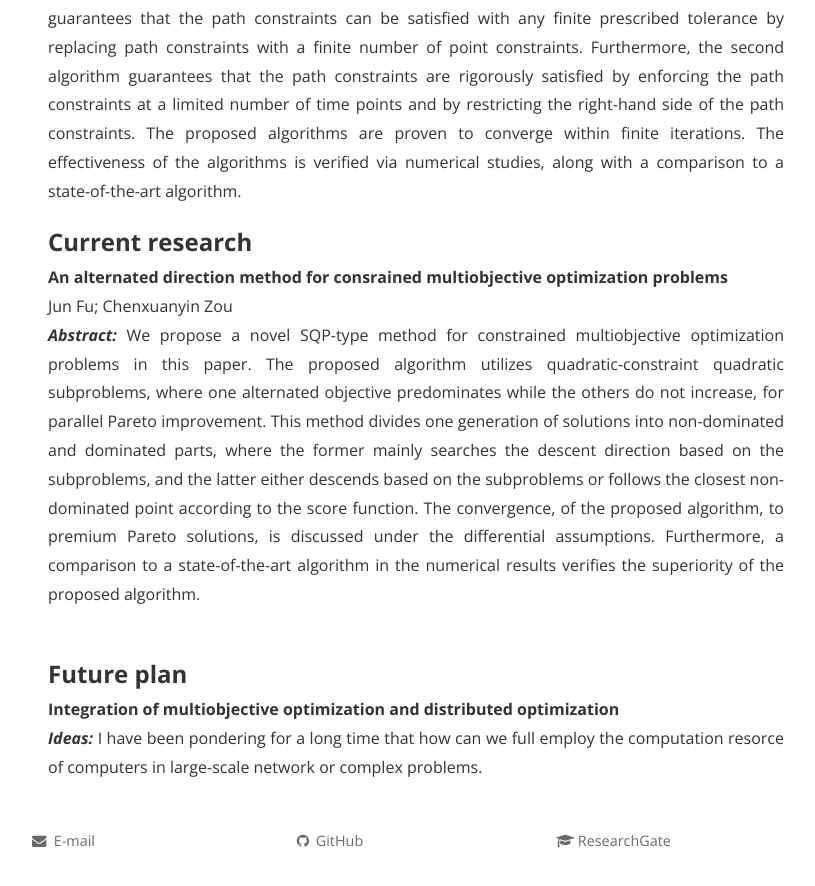
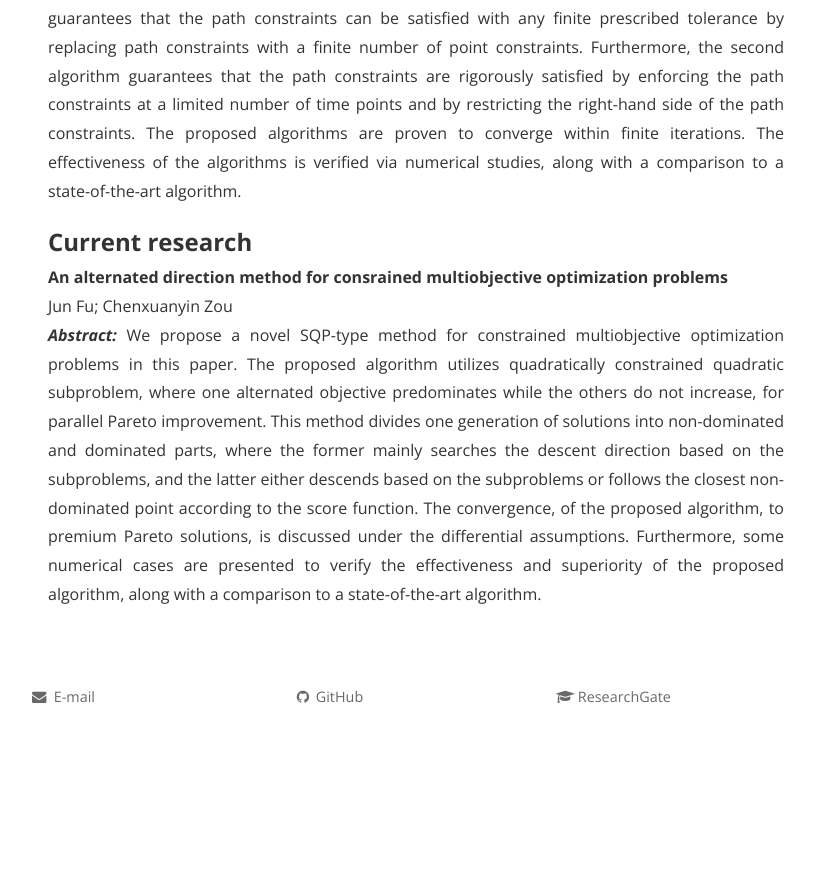
Before and after one commit to zcxy-academic/zcxy-academic.github.io, a Jekyll site: the page built from research.html, in a window 1280 px wide and 900 px high, scrolled down 662 px. Shown: the top 886 px of the window, without its empty margins (224-1039 px from the left). Built offline with Jekyll 4.4.1, drawn with Linux system fonts in a browser that asks for light colours; nearby versions of some CDN libraries; comment, search, counter and statistics services are not loaded; a style sheet for code colours, icons or effects is not loaded; after the commit the page ends 1418 px from its top, so only the background shows below that.

Commit message:
Update research.html

```diff
--- a/research.html
+++ b/research.html
@@ -14,9 +14,4 @@ Multiobjective optimization, Optimal control, and semi-infinite programming</p><
 
 <font size="+2"><strong> Current research</strong></font><br>
 <strong>An alternated direction method for consrained multiobjective optimization problems</strong><br>Jun Fu; Chenxuanyin Zou<br>
-<p style="text-align:justify"><b><i>Abstract: </i></b>We propose a novel SQP-type method for constrained multiobjective optimization problems in this paper. The proposed algorithm utilizes quadratic-constraint quadratic subproblems, where one alternated objective predominates while the others do not increase, for parallel Pareto improvement. This method divides one generation of solutions into non-dominated and dominated parts, where the former mainly searches the descent direction based on the subproblems, and the latter either descends based on the subproblems or follows the closest non-dominated point according to the score function. The convergence, of the proposed algorithm, to premium Pareto solutions, is discussed under the differential assumptions. Furthermore, a comparison to a state-of-the-art algorithm in the numerical results verifies the superiority of the proposed algorithm.</p><br>
-
-
-<font size="+2"><strong> Future plan</strong></font><br>
-<strong>Integration of multiobjective optimization and distributed optimization</strong>
-<p style="text-align:justify"><b><i>Ideas: </i></b>I have been pondering for a long time that how can we full employ the computation resorce of computers in large-scale network or complex problems.
+<p style="text-align:justify"><b><i>Abstract: </i></b>We propose a novel SQP-type method for constrained multiobjective optimization problems in this paper. The proposed algorithm utilizes quadratically constrained quadratic subproblem, where one alternated objective predominates while the others do not increase, for parallel Pareto improvement. This method divides one generation of solutions into non-dominated and dominated parts, where the former mainly searches the descent direction based on the subproblems, and the latter either descends based on the subproblems or follows the closest non-dominated point according to the score function. The convergence, of the proposed algorithm, to premium Pareto solutions, is discussed under the differential assumptions. Furthermore, some numerical cases are presented to verify the effectiveness and superiority of the proposed algorithm, along with a comparison to a state-of-the-art algorithm.</p><br>
```
